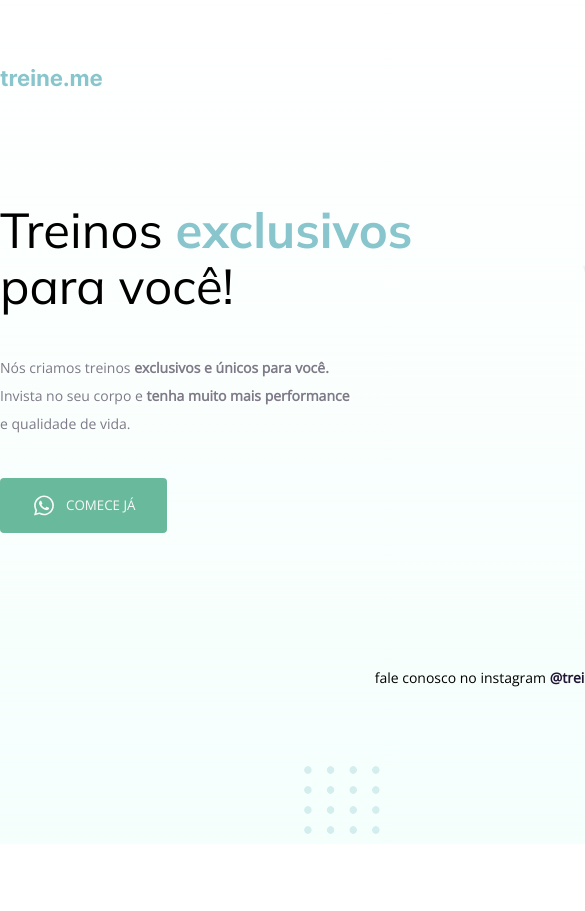
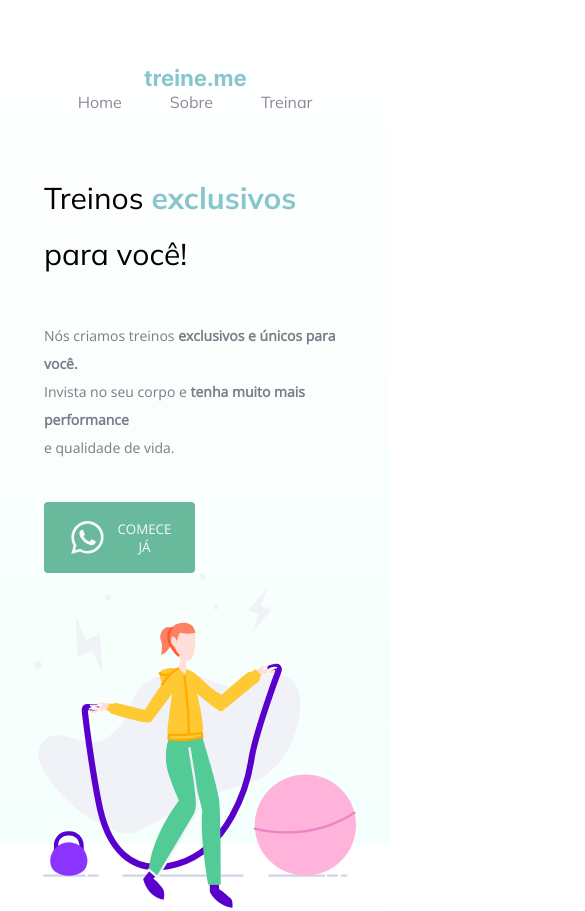
Before and after one commit to joao-sillva/treine-me, a plain HTML site: page index.html in a window 390 px wide. Shown: the top 911 px of the page, 585 px wide, since content can reach past the window. Before the commit the page ends 844 px from the top, so only its background shows below. Drawn offline with nearby package versions, Linux system fonts and the light colour scheme.

Commit message:
Adicionar responsividade

```diff
--- a/style.css
+++ b/style.css
@@ -123,3 +123,39 @@ footer a {
   bottom: 0;
   right: 0;
 }
+
+@media (width <= 78em) {
+  #page {
+    --max-width: 768px;
+    width: min(var(--max-width), 100% - 2.4rem * 2);
+  }
+
+
+
+  nav {
+    flex-direction: column;
+  }
+
+  main,
+  main section {
+    padding-inline: 1rem;
+    flex-direction: column;
+  }
+
+  main img {
+    width: 100%;
+  }
+
+  section h1 {
+    width: 30rem;
+    font-size: 3rem;
+  }
+
+  section button {
+    padding: 1.5rem 2.4rem;
+  }
+
+  #balls {
+    display: none;
+  }
+}
```
